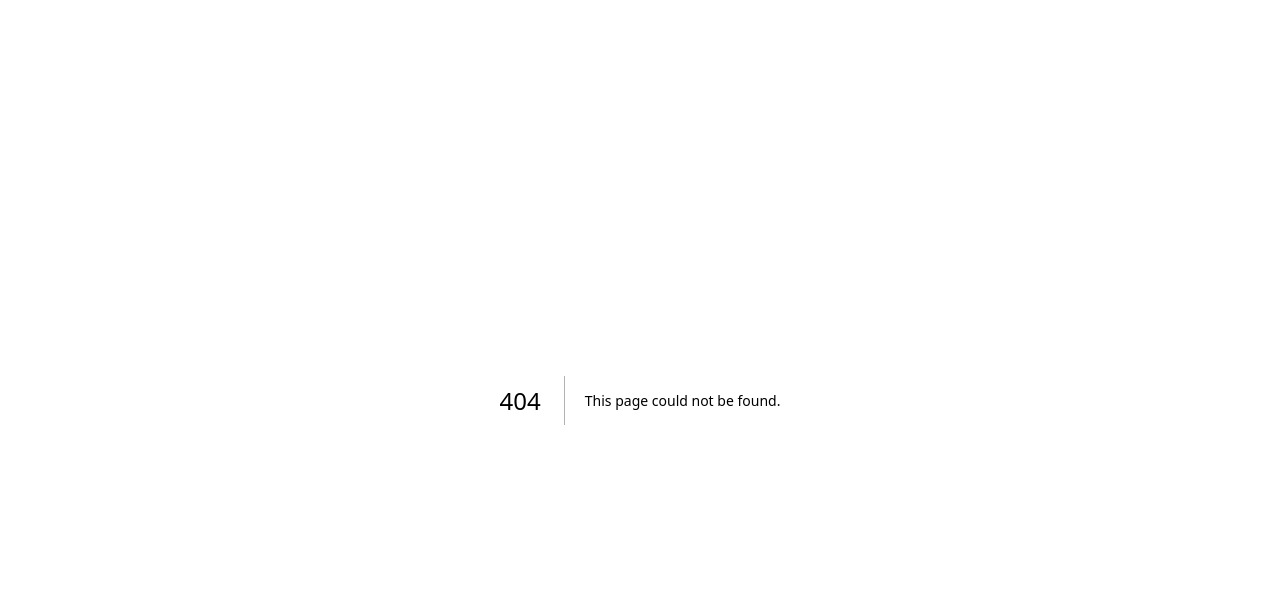
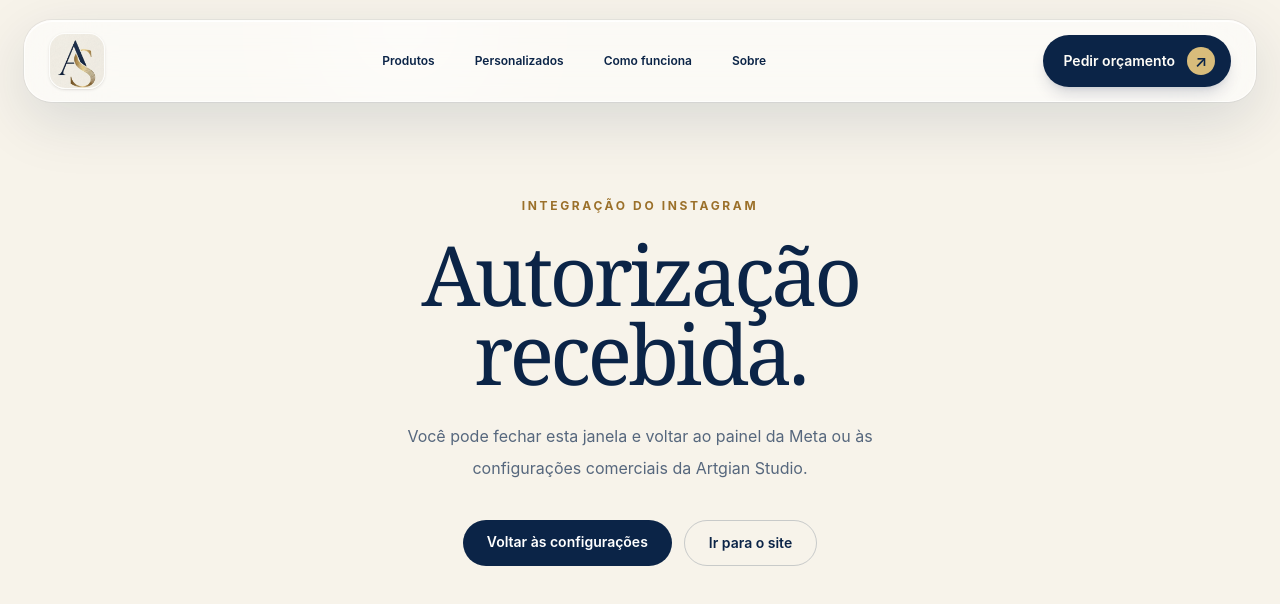
Before and after one commit to mibess/artgian-studio, a Next.js app: page /instagram/callback in a window 1280 px wide. Before the commit this address had no page. Shown: the top 604 px of the page. Built offline with nearby package versions, Linux system fonts and the light colour scheme.

Commit message:
feat: adiciona retorno do login do Instagram

```diff
--- /dev/null
+++ b/app/instagram/callback/page.tsx
@@ -0,0 +1,43 @@
+import type { Metadata } from "next";
+import Link from "next/link";
+import BrandHeader from "../../components/BrandHeader";
+
+export const metadata: Metadata = {
+  title: "Instagram conectado | Artgian Studio",
+  description: "Retorno seguro da autorização do Instagram.",
+  robots: { index: false, follow: false },
+};
+
+export default function InstagramCallbackPage() {
+  return (
+    <main className="min-h-screen bg-[#f7f3ea] text-[#0b2447]">
+      <BrandHeader />
+      <section className="mx-auto grid min-h-[70vh] max-w-3xl place-content-center px-5 py-20 text-center sm:px-8">
+        <p className="text-xs font-bold uppercase tracking-[0.22em] text-[#9b702a]">
+          Integração do Instagram
+        </p>
+        <h1 className="mt-5 font-serif text-[clamp(2.8rem,7vw,5.2rem)] font-normal leading-[0.95] tracking-[-0.045em]">
+          Autorização recebida.
+        </h1>
+        <p className="mx-auto mt-7 max-w-xl text-base leading-8 text-[#56677d]">
+          Você pode fechar esta janela e voltar ao painel da Meta ou às
+          configurações comerciais da Artgian Studio.
+        </p>
+        <div className="mt-9 flex flex-wrap justify-center gap-3">
+          <Link
+            className="rounded-full bg-[#0b2447] px-6 py-3 text-sm font-semibold text-white"
+            href="/comercial/configuracoes"
+          >
+            Voltar às configurações
+          </Link>
+          <Link
+            className="rounded-full border border-[#0b2447]/20 px-6 py-3 text-sm font-semibold"
+            href="/"
+          >
+            Ir para o site
+          </Link>
+        </div>
+      </section>
+    </main>
+  );
+}
```
